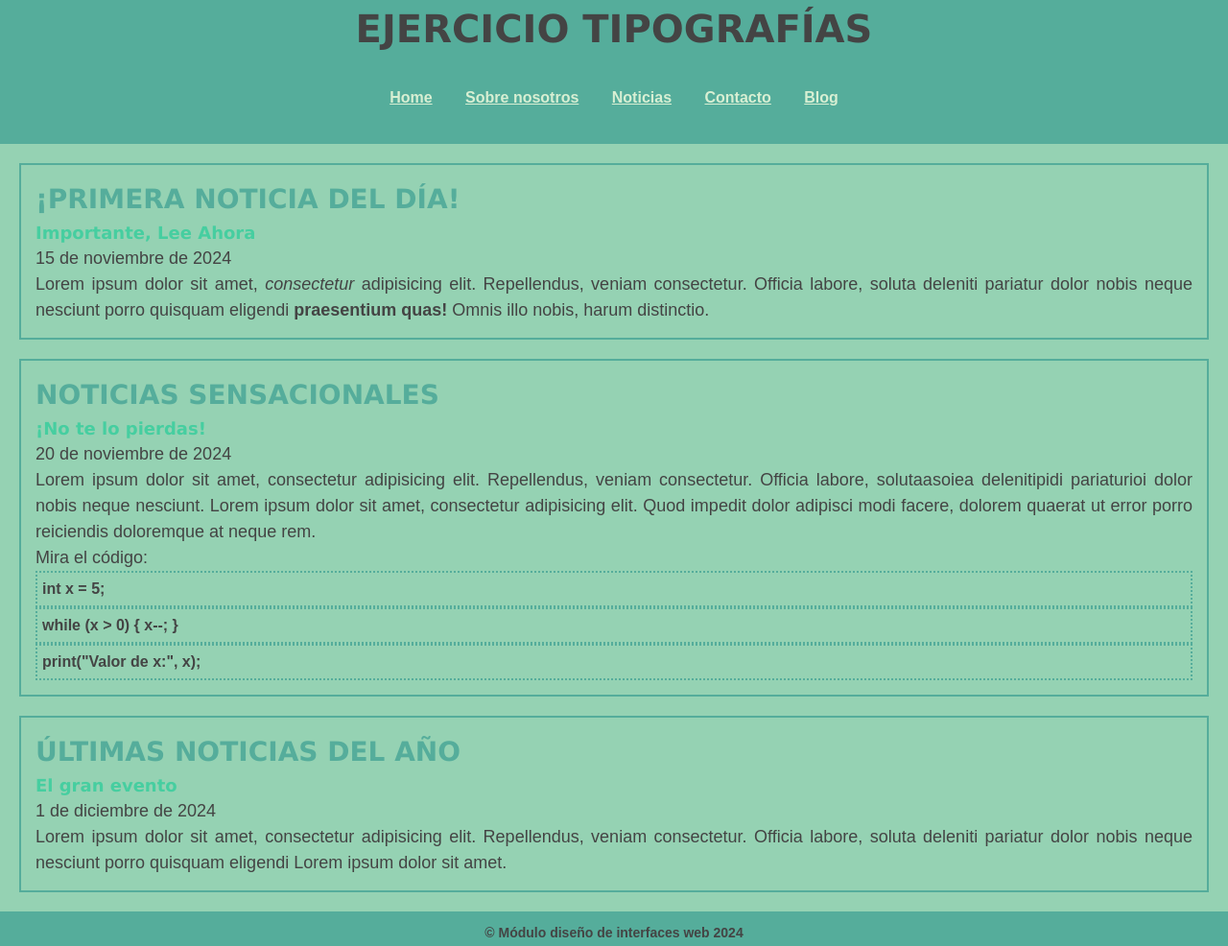
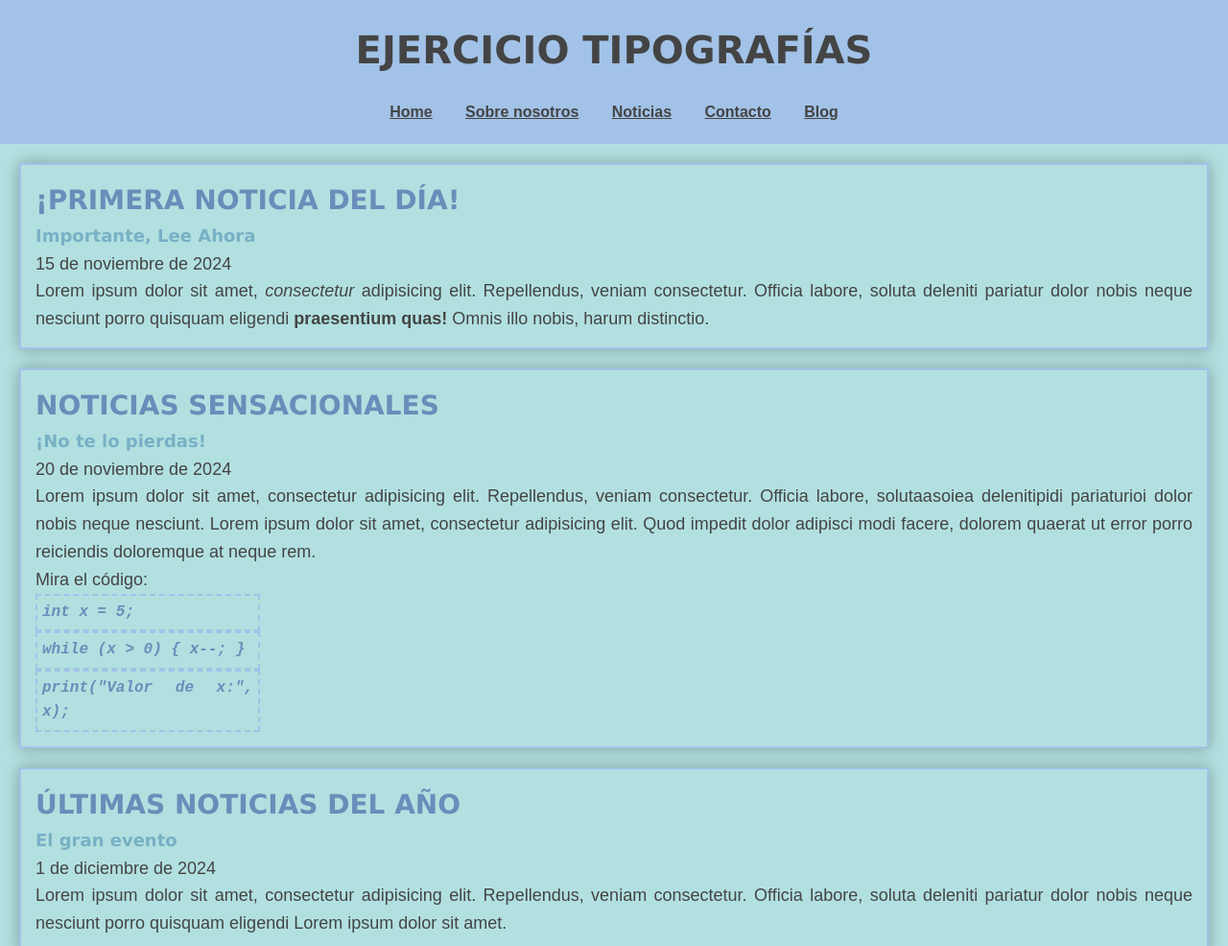
Before and after one commit to Tartanillas/Interfaces, a plain HTML site: page Practica5.1-ErroresEnTipografiasYColores-MiguelAngelMartinez-2DAWA/ejercicio.html in a window 1280 px wide. Shown: the top 986 px of the page at 96% size. Drawn offline with Linux system fonts and the light colour scheme; a web font is replaced by a local one.

Commit message:
Acaba la practica 5.1

```diff
--- a/Practica5.1-ErroresEnTipografiasYColores-MiguelAngelMartinez-2DAWA/ejercicio.css
+++ b/Practica5.1-ErroresEnTipografiasYColores-MiguelAngelMartinez-2DAWA/ejercicio.css
@@ -1,29 +1,30 @@
 :root {
-    --color-fondo-hyf: #55AD9B;
-    --color-fondo-myb: #95D2B3;
-    --color-borde-article: #55AD9B;
+    --color-fondo-hyf: #A2C2E8;
+    --color-fondo-myb: #b2e0e0;
+    --color-borde-article: #A2C2E8;
     --color-texto: #444444;
-    --color-enlaces: #D8EFD3;
-    --color-h2: #55AD9B;
-    --color-h3: #46cea0;
-    --color-hover: #444444;
+    --color-enlaces: #444444;
+    --color-h2: #6A8DBA;
+    --color-h3: #78b0c5;
+    --color-hover: #b2e0e0;
 }
 * {
     margin: 0;
     padding: 0;
-    line-height: 1.5;
+    line-height: 1.6;
     font-family: Arial, Helvetica, sans-serif;
     color: var(--color-texto);
 }
 header {
-    height: 150px;
+    padding-top: 20px;
+    height: 130px;
     background-color: var(--color-fondo-hyf);
 }
 body {
     background-color: var(--color-fondo-myb);
 }
 nav {
-    margin: 30px;
+    margin: 20px;
     text-align: center;
 }
 li {
@@ -66,12 +67,17 @@ p {
     text-align: justify;
 }
 p.codigo {
-    border: dotted 2px var(--color-borde-article);
+    border: dashed 2px var(--color-borde-article);
+    width: 220px;
+    color: var(--color-h2);
     font-size: 16px;
     font-weight: bold;
+    font-style: italic;
+    font-family: monospace;
     padding: 5px;
 }
 article {
+    box-shadow: 0px 0px 15px rgb(0, 0, 0, 0.3);
     margin: 20px;
     padding: 15px;
     border: solid 2px var(--color-borde-article);
```
